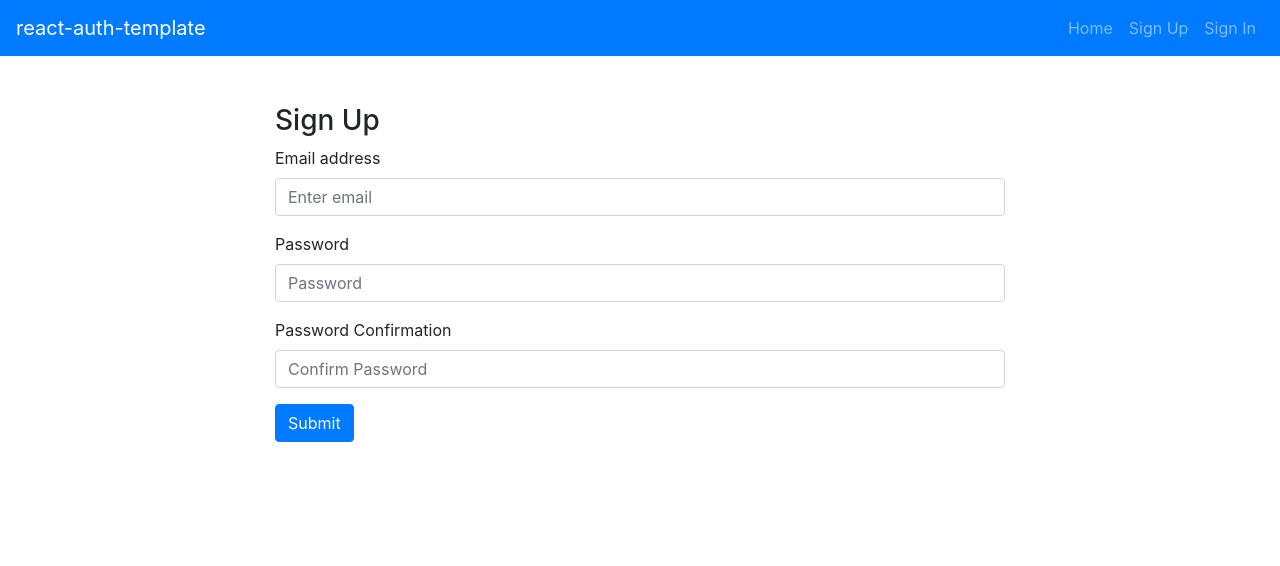
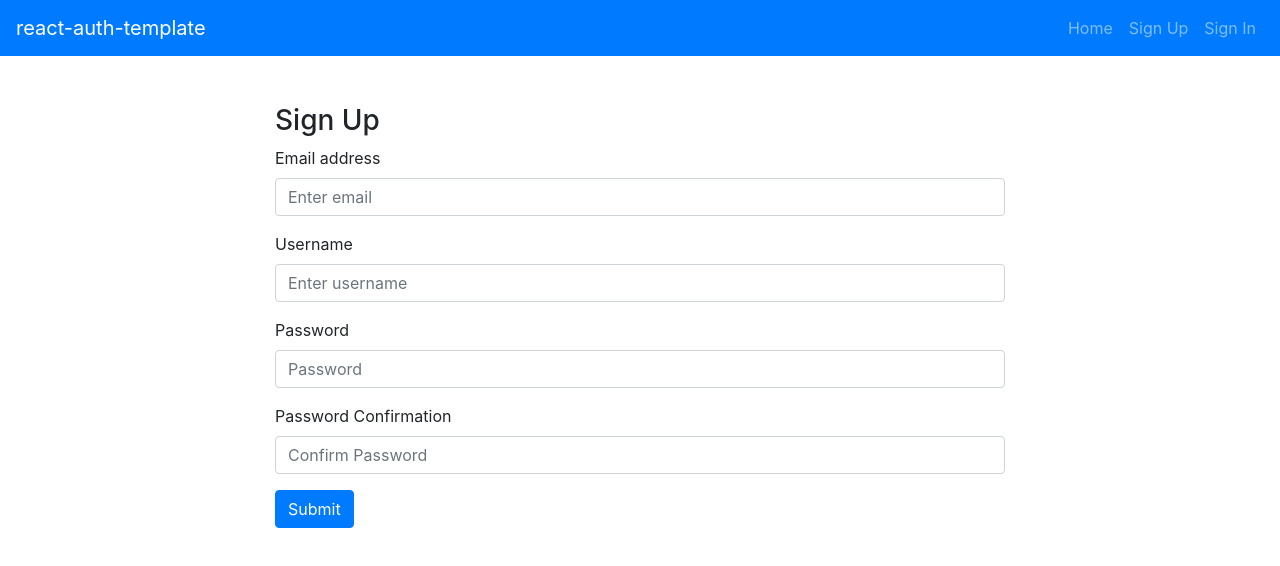
Before and after one commit to Did-You-Restart/reviewflix-client, a React app: page /#/sign-up in a window 1280 px wide. Shown: the top 566 px of the page. Built offline with nearby package versions, Linux system fonts and the light colour scheme.

Commit message:
Here is our first update for the frontend
We input a 'username' field the SignUp.js file to correspond with the
API side and were able to successfully complete creating a test user.

```diff
--- a/src/api/auth.js
+++ b/src/api/auth.js
@@ -8,6 +8,7 @@
     data: {
       credentials: {
         email: credentials.email,
+        username: credentials.username,
         password: credentials.password,
         password_confirmation: credentials.passwordConfirmation
       }
@@ -22,6 +23,7 @@
     data: {
       credentials: {
         email: credentials.email,
+        username: credentials.username,
         password: credentials.password
       }
     }
--- a/src/components/SignUp/SignUp.js
+++ b/src/components/SignUp/SignUp.js
@@ -13,6 +13,7 @@
 
     this.state = {
       email: '',
+      username: '',
       password: '',
       passwordConfirmation: ''
     }
@@ -37,7 +38,7 @@
       }))
       .then(() => history.push('/'))
       .catch(error => {
-        this.setState({ email: '', password: '', passwordConfirmation: '' })
+        this.setState({ email: '', username: '', password: '', passwordConfirmation: '' })
         msgAlert({
           heading: 'Sign Up Failed with error: ' + error.message,
           message: messages.signUpFailure,
@@ -47,7 +48,7 @@
   }
 
   render () {
-    const { email, password, passwordConfirmation } = this.state
+    const { email, username, password, passwordConfirmation } = this.state
 
     return (
       <div className="row">
@@ -65,6 +66,18 @@
                 onChange={this.handleChange}
               />
             </Form.Group>
+            <Form.Group controlId="username">
+              <Form.Label>Username</Form.Label>
+              <Form.Control
+                required
+                name="username"
+                value={username}
+                type="string"
+                placeholder="Enter username"
+                onChange={this.handleChange}
+              />
+            </Form.Group>
+
             <Form.Group controlId="password">
               <Form.Label>Password</Form.Label>
               <Form.Control
```
Also changed, not shown: 1 other file (tests, documents, lock files or other folders).
